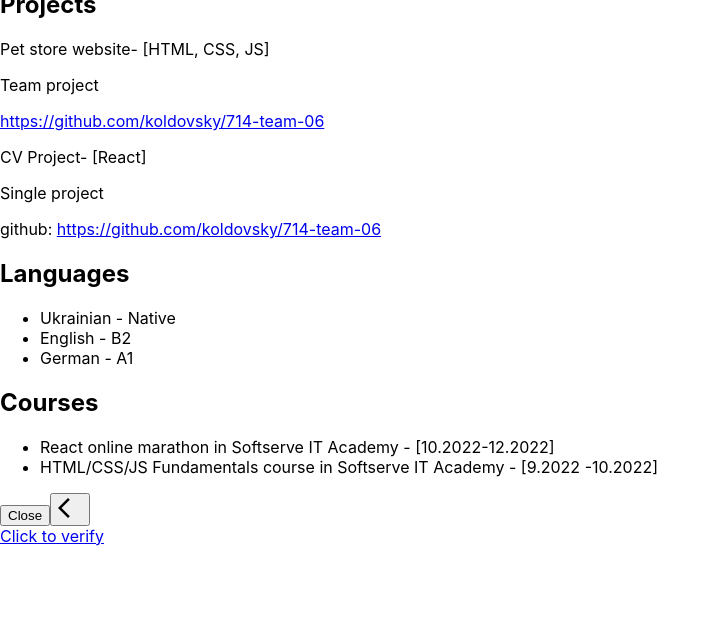
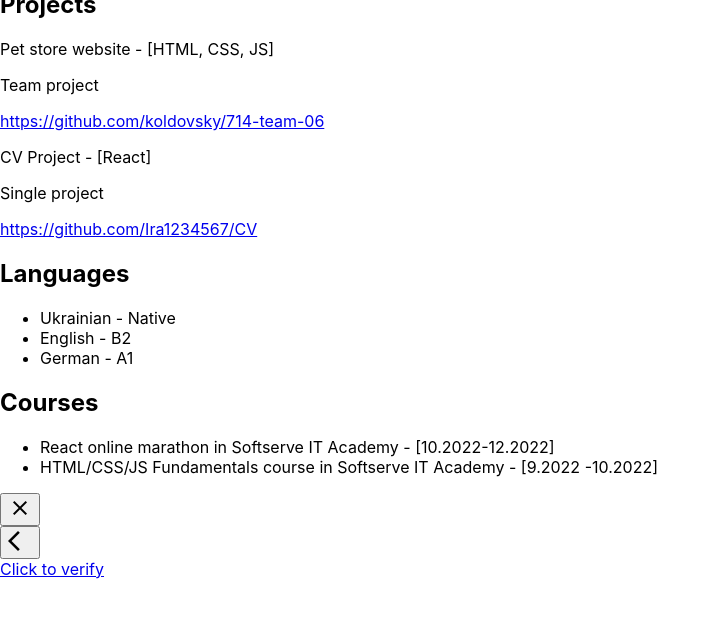
Before and after one commit to Ira1234567/CV, a React (Create React App) app in the folder cv-app/: page / in a window 1280 px wide. Both pictures are taken after a click on the button "View certificates". Shown: the part 2107-2725 px from the top of the page, without its empty margins (0-720 px from the left). Built offline with nearby package versions, Linux system fonts and the light colour scheme.

Commit message:
Update Certificates component and cvArray

```diff
--- a/cv-app/src/App.js
+++ b/cv-app/src/App.js
@@ -48,21 +48,20 @@ const enCVInfo = {
   },
   education: {
     title: 'Education',
-    univercity: 'Oles Honchar National Univercity',
+    univercity: 'Oles Honchar Dnipro National University',
     specialty: 'Marketing',
     startDate: '2018',
     finishDate: '2022'
   },
   projects: {
     title: 'Projects',
-    projectsList: [{description: 'Pet store website', type: 'Team project', technologies: 'HTML, CSS, JS', url: 'https://github.com/koldovsky/714-team-06'}, {description: 'CV Project', type: 'Single project', technologies: 'React', url: 'https://github.com/koldovsky/714-team-06'}]
+    projectsList: [{description: 'Pet store website', type: 'Team project', technologies: 'HTML, CSS, JS', url: 'https://github.com/koldovsky/714-team-06'}, {description: 'CV Project', type: 'Single project', technologies: 'React', url: 'https://github.com/Ira1234567/CV'}]
   },
   certificates: {
     buttonShowText: 'View certificates',
-    buttonHideText: 'Close',
     linkText: 'Click to verify'
   }
-}
+};
 
 const ukrCVInfo = {
   contacts: {
@@ -71,21 +70,21 @@ const ukrCVInfo = {
     email: {title: 'Електронна пошта: ', email: 'iryna.smyrnova12@gmail.com'}
   },
   hardSkills: {
-    title: 'Хард-скіли',
+    title: 'Хард-скілс',
     skillsList: ['HTML', 'CSS', 'JavaScript', 'React', 'GIT'],
   },
   softSkills: {
-    title: 'Софт-скіли',
-    skillsList: ['Командна робота', 'Управління часом', 'Критичне мислення', 'Комунікабельність', 'Креативність', 'Здатність'],
+    title: 'Софт-скілс',
+    skillsList: ['Командна робота', 'Управління часом', 'Критичне мислення', 'Комунікабельність', 'Креативність', 'Здібність до навчання'],
   },
   mainInfo: {
     name: 'Ірина Смирнова',
     position: 'Джуніор/Трейні Фронт-енд розробник',
-    information: 'Тут типу переклад'
+    information: 'Початківець в ІТ, що отримала професійні знання, поєднуючи відвідування курсів і самонавчання. Маю високий рівень працездатності та відповідально ставлюсь до виконання робочих завдань. Бажаю вчитися та вдосконалювати свої навички, працюючи над реальними проектами. Зараз шукаю можливість розпочати кар’єру Фронт-енд розробника.'
   },
   languages: {
     title: 'Мови',
-    languagesList: [{title: 'Українська', level: 'носій'}, {title: 'Англійська', level: 'B2'}, {title: 'Німецька', level: 'A1'}]
+    languagesList: [{title: 'Українська', level: 'Носій'}, {title: 'Англійська', level: 'B2'}, {title: 'Німецька', level: 'A1'}]
   },
   courses: {
     title: 'Курси',
@@ -103,49 +102,51 @@ const ukrCVInfo = {
   },
   education: {
     title: 'Освіта',
-    univercity: 'Дніпровський Національний Університет імені Олеся Гончара',
+    univercity: 'Дніпровський національний університет імені Олеся Гончара',
     specialty: 'Маркетинг',
     startDate: '2018',
     finishDate: '2022'
   },
   projects: {
-    title: 'Проєкти',
-    projectsList: [{description: 'Сайт товарів для тварин', type: 'Командний проект', technologies: 'HTML, CSS, JS', url: 'https://github.com/koldovsky/714-team-06'}, {description: 'Резюме', type: 'Самостійний проект', technologies: 'React', url: 'https://github.com/koldovsky/714-team-06'}]
+    title: 'Проекти',
+    projectsList: [{description: 'Сайт магазину товарів для тварин', type: 'Командний проект', technologies: 'HTML, CSS, JS',
+    url: 'https://github.com/koldovsky/714-team-06'},
+    {description: 'Резюме', type: 'Самостійний проект', technologies: 'React', url: 'https://github.com/Ira1234567/CV'}]
   },
   certificates: {
     buttonShowText: 'Переглянути сертифікати',
-    buttonHideText: 'Закрити',
     linkText: 'Натисність для перевірки'
   }
-}
+};
 
 function App() {
   const [cvArr, setCvArr] = useState(enCVInfo);
   const [enButtonText, setEnButtonText] = useState('EN');
   const [ukrButtonText, setUkrButtonText] = useState('UKR');
-  const setEnLanguege = () => {
+  const setEnLanguage = () => {
       setCvArr(enCVInfo);
       setEnButtonText('EN');
-      setUkrButtonText('UKR')
-  }
-  const setUkrLanguege = () => {
+      setUkrButtonText('UKR');
+  };
+  const setUkrLanguage = () => {
     setCvArr(ukrCVInfo);
     setEnButtonText('АНГЛ');
-    setUkrButtonText('УКР')
-}
+    setUkrButtonText('УКР');
+};
   return (
     <div>
-      <button onClick={setEnLanguege}>{enButtonText}</button>
-      <button onClick={setUkrLanguege}>{ukrButtonText}</button>
+      <button onClick={setEnLanguage}>{enButtonText}</button>
+      <button onClick={setUkrLanguage}>{ukrButtonText}</button>
       <Photo />
-      <Contacts title={cvArr.contacts.title} phoneTitle={cvArr.contacts.phone.title} emailTitle={cvArr.contacts.email.title} phoneNumber={cvArr.contacts.phone.number} email={cvArr.contacts.email.email} />
+      <Contacts title={cvArr.contacts.title} phoneTitle={cvArr.contacts.phone.title} emailTitle={cvArr.contacts.email.title}
+      phoneNumber={cvArr.contacts.phone.number} email={cvArr.contacts.email.email} />
       <SkillsBlock type={cvArr.hardSkills.title} skillsList={cvArr.hardSkills.skillsList} />
       <SkillsBlock type={cvArr.softSkills.title} skillsList={cvArr.softSkills.skillsList} />
       <MainInfo name={cvArr.mainInfo.name} position={cvArr.mainInfo.position} information={cvArr.mainInfo.information} />
       <Projects title={cvArr.projects.title} projectsList={cvArr.projects.projectsList}/>
       <Languages title={cvArr.languages.title} languagesList={cvArr.languages.languagesList} />
       <Courses title={cvArr.courses.title} coursesList={cvArr.courses.coursesList}/>
-      <Certificates buttonShowText={cvArr.certificates.buttonShowText} buttonHideText={cvArr.certificates.buttonHideText} linkText={cvArr.certificates.linkText} />
+      <Certificates buttonShowText={cvArr.certificates.buttonShowText} linkText={cvArr.certificates.linkText} />
       <Courses title={cvArr.extraCourses.title} coursesList={cvArr.extraCourses.coursesList}/>
       <Education title={cvArr.education.title} univercity={cvArr.education.univercity} specialty={cvArr.education.specialty} startDate={cvArr.education.startDate} finishDate={cvArr.education.finishDate} />
     </div>
@@ -155,4 +156,3 @@ function App() {
 export default App;
 
 //correct translation
-//url to project 2
--- a/cv-app/src/components/Certificates.js
+++ b/cv-app/src/components/Certificates.js
@@ -3,17 +3,14 @@ import React, {useState} from "react";
 const Certificates = (props) => {
     const [certificateNumber, setCertificateNumber] = useState(0);
     const [certificateState, setCertificateState] = useState('hide');
-    const [buttonText, setButtonText] = useState(props.buttonShowText);
     const certificatesArray = [<img src={require('../img/certificate-react-marathon.jpg')} alt='Fundamentals course certificate'></img>,
     <img src={require('../img/certificate-fundamentals.jpg')} alt='React Marathon course certificate'></img>]
     const [currentCertificate, setCurrentCertificate] = useState(certificatesArray[0]);
     const showCertificates = () => {
         if (certificateState === 'hide') {
             setCertificateState('show');
-            setButtonText(props.buttonHideText)
         } else {
             setCertificateState('hide');
-            setButtonText(props.buttonShowText)
         }
     };
 
@@ -30,19 +27,21 @@ const Certificates = (props) => {
     if (certificateState === 'hide') {
         return (
             <div>
-                <button onClick={showCertificates}>{buttonText}</button>
+                <button onClick={showCertificates}>{props.buttonShowText}</button>
             </div>
         )
     } else {
         return (
             <div>
-                <button onClick={showCertificates}>{buttonText}</button>
-                <button onClick={changeCertificate}><span class="material-symbols-outlined">arrow_back_ios</span></button>
+                <button onClick={showCertificates}><span className="material-symbols-outlined">close</span></button>
                 <div>
-                    <a href='https://career.softserveinc.com/en-us/certification/verification'>{props.linkText}</a>
-                    {currentCertificate}
+                    <button onClick={changeCertificate}><span className="material-symbols-outlined">arrow_back_ios</span></button>
+                    <div>
+                        <a href='https://career.softserveinc.com/en-us/certification/verification'>{props.linkText}</a>
+                        {currentCertificate}
+                    </div>
+                    <button onClick={changeCertificate}><span className="material-symbols-outlined">arrow_forward_ios</span></button>
                 </div>
-                <button onClick={changeCertificate}><span class="material-symbols-outlined">arrow_forward_ios</span></button>
             </div>
         )
     }
--- a/cv-app/src/components/Projects.js
+++ b/cv-app/src/components/Projects.js
@@ -5,14 +5,14 @@ const Projects = (props) => {
         <div>
             <h2>{props.title}</h2>
             <div>
-                <p>{props.projectsList[0].description}- [{props.projectsList[0].technologies}]</p>
+                <p>{props.projectsList[0].description} - [{props.projectsList[0].technologies}]</p>
                 <p>{props.projectsList[0].type}</p>
                 <p><a href='https://github.com/koldovsky/714-team-06'>{props.projectsList[0].url}</a></p>
             </div>
             <div>
-                <p>{props.projectsList[1].description}- [{props.projectsList[1].technologies}]</p>
+                <p>{props.projectsList[1].description} - [{props.projectsList[1].technologies}]</p>
                 <p>{props.projectsList[1].type}</p>
-                <p>github: <a href='https://github.com/koldovsky/714-team-06'>{props.projectsList[1].url}</a></p>
+                <p><a href='https://github.com/Ira1234567/CV'>{props.projectsList[1].url}</a></p>
             </div>
         </div>
     )
```
